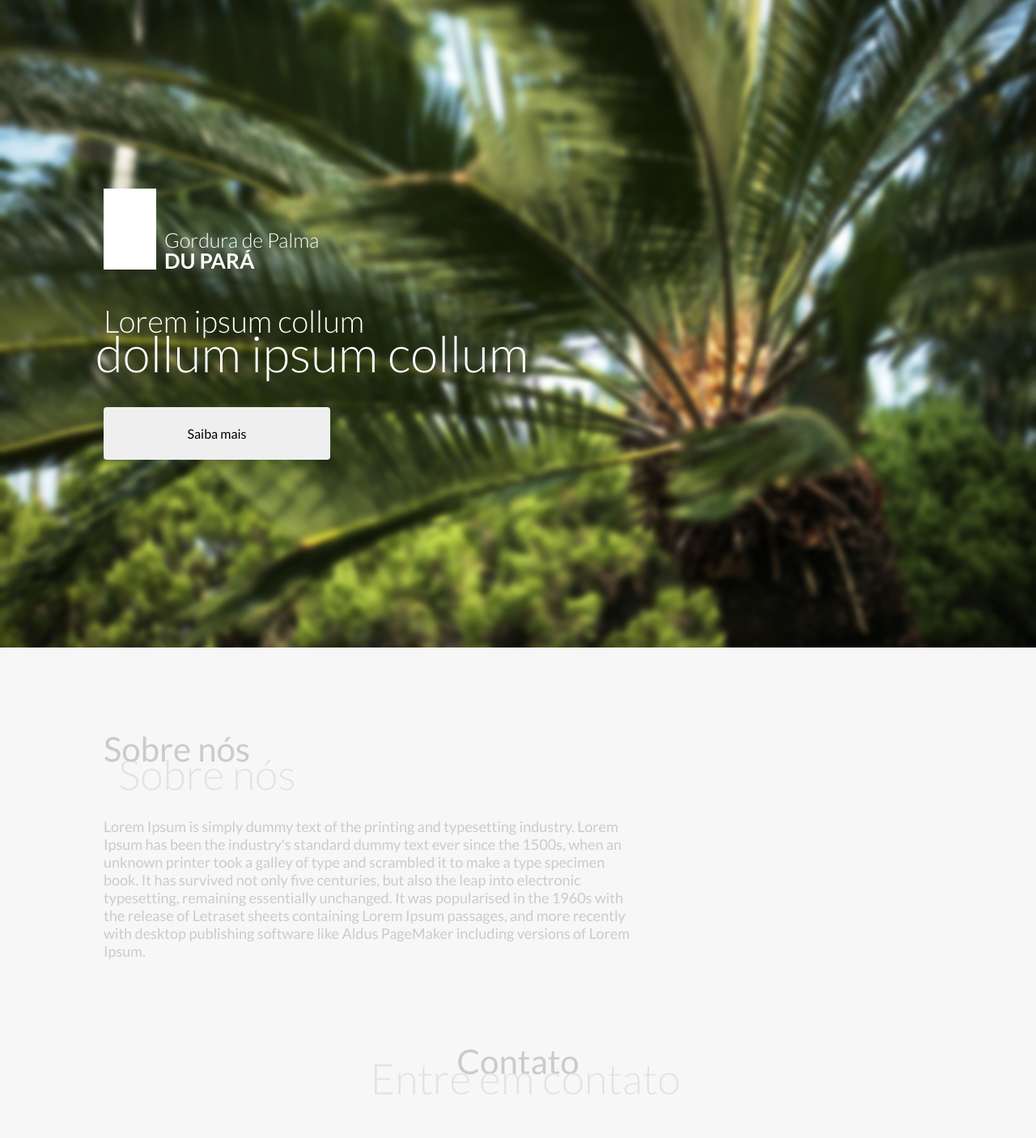
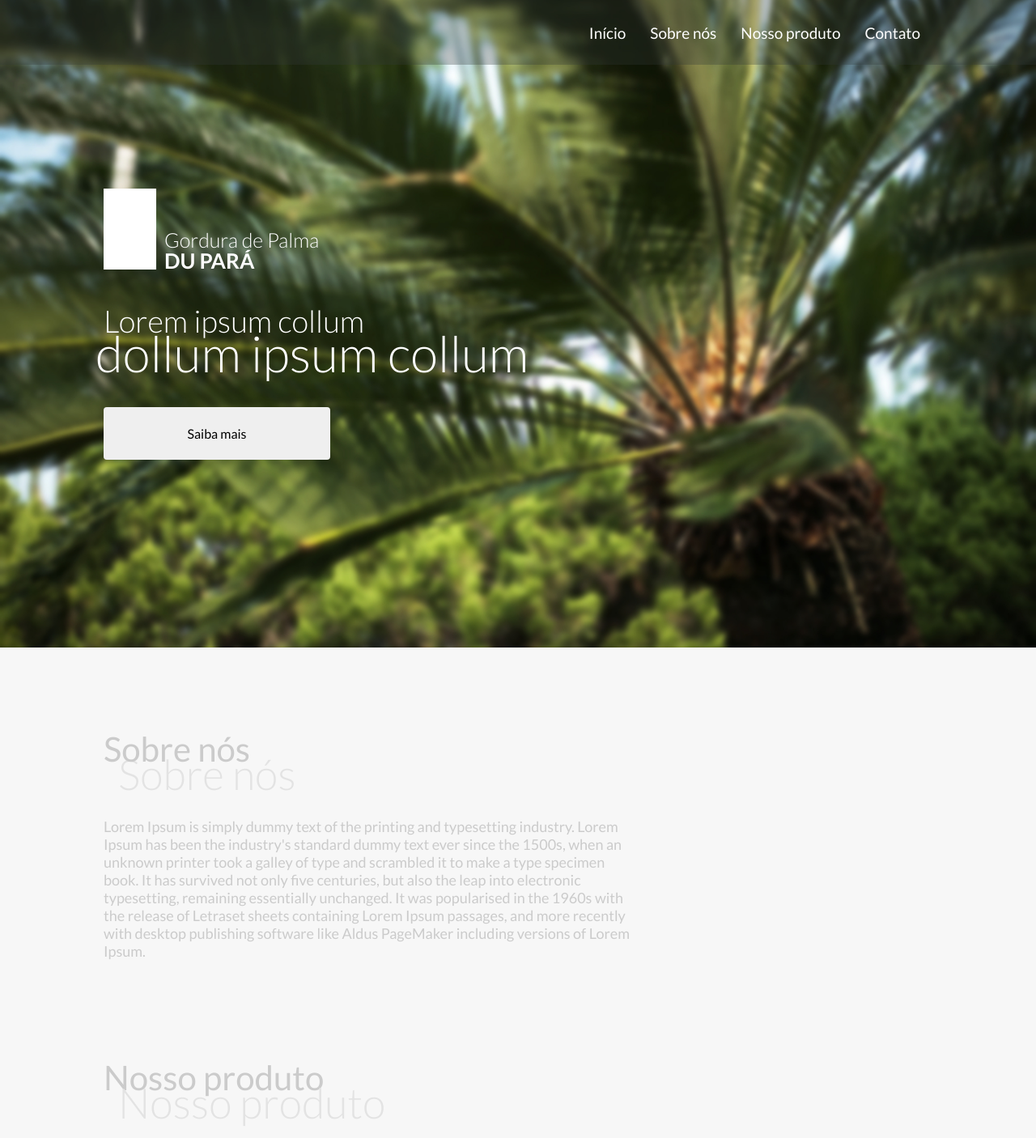
Before and after one commit to ygorthiago/landing-dupara, a Next.js app: page / in a window 1280 px wide. Shown: the top 1406 px of the page at 81% size. Built offline with nearby package versions, Linux system fonts and the light colour scheme.

Commit message:
feat: add new sections and Head

```diff
--- a/src/pages/index.tsx
+++ b/src/pages/index.tsx
@@ -1,15 +1,26 @@
+import Head  from "next/head";
+import { Footer } from "../components/Footer";
+import { Header } from "../components/Header";
 import { AboutUs } from "../components/Home/AboutUs";
 import { Contact } from "../components/Home/Contact";
 import { FirstSection } from "../components/Home/FirstSection";
+import { Product } from "../components/Home/Product";
 
 import s from "../styles/home.module.scss";
 
 export default function Home() {
   return (
     <div className={s.container}>
+      <Head>
+        <title>Gordura de Palma Du Pará</title>
+        <meta name="viewport" content="width=device-width, initial-scale=1.0" />
+      </Head>
+      <Header />
       <FirstSection />
       <AboutUs />
+      <Product />
       <Contact />
+      <Footer />
     </div>
   );
 }
```
